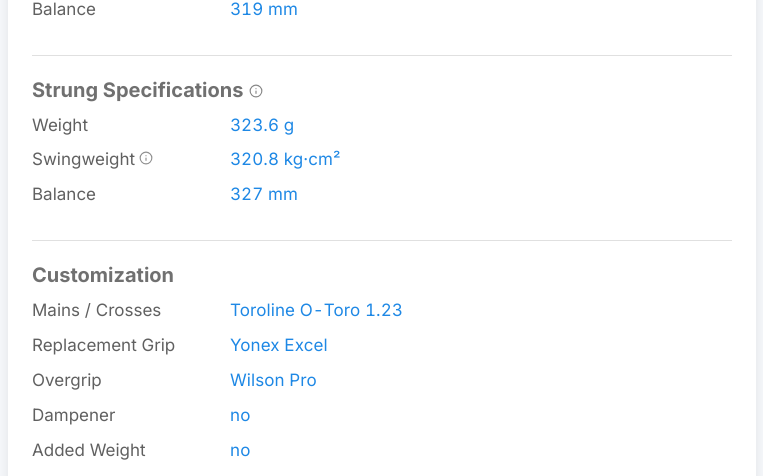
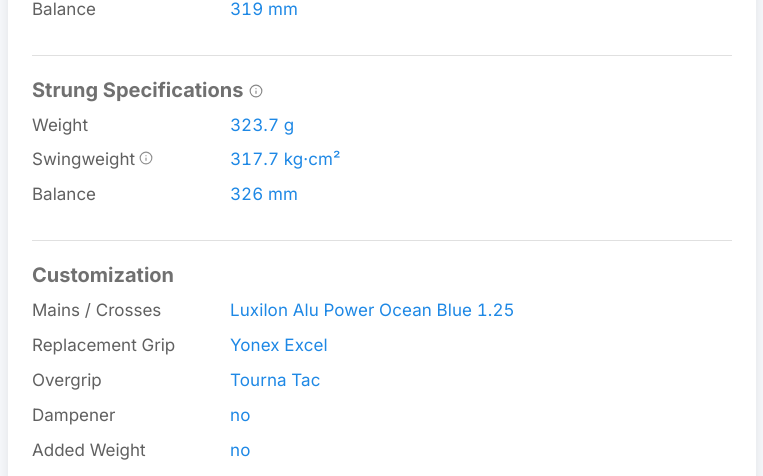
Before and after one commit to stringsmatter/Info, a Jekyll site: the page built from SM02/index.html, in a window 1280 px wide. Shown: the part 368-844 px from the top of the page, without its empty margins (258-1021 px from the left). Built offline with Jekyll 4.4.1, drawn with Linux system fonts in a browser that asks for light colours.

Commit message:
Update SM02.yml

```diff
--- a/_data/racquets/SM02.yml
+++ b/_data/racquets/SM02.yml
@@ -13,9 +13,9 @@
   length: "68.58 cm"
 
 customization:
-  mains_crosses: "Toroline O-Toro 1.23"
+  mains_crosses: "Luxilon Alu Power Ocean Blue 1.25"
   replacement_grip: "Yonex Excel"
-  overgrip: "Wilson Pro"
+  overgrip: "Tourna Tac"
   dampener: "no"
   added_weight: "no"
 
@@ -25,6 +25,6 @@
   balance: "319 mm"
 
 measured_strung:
-  weight: "323.6 g"
-  swingweight: "320.8 kg·cm²"
-  balance: "327 mm"
+  weight: "323.7 g"
+  swingweight: "317.7 kg·cm²"
+  balance: "326 mm"
```
